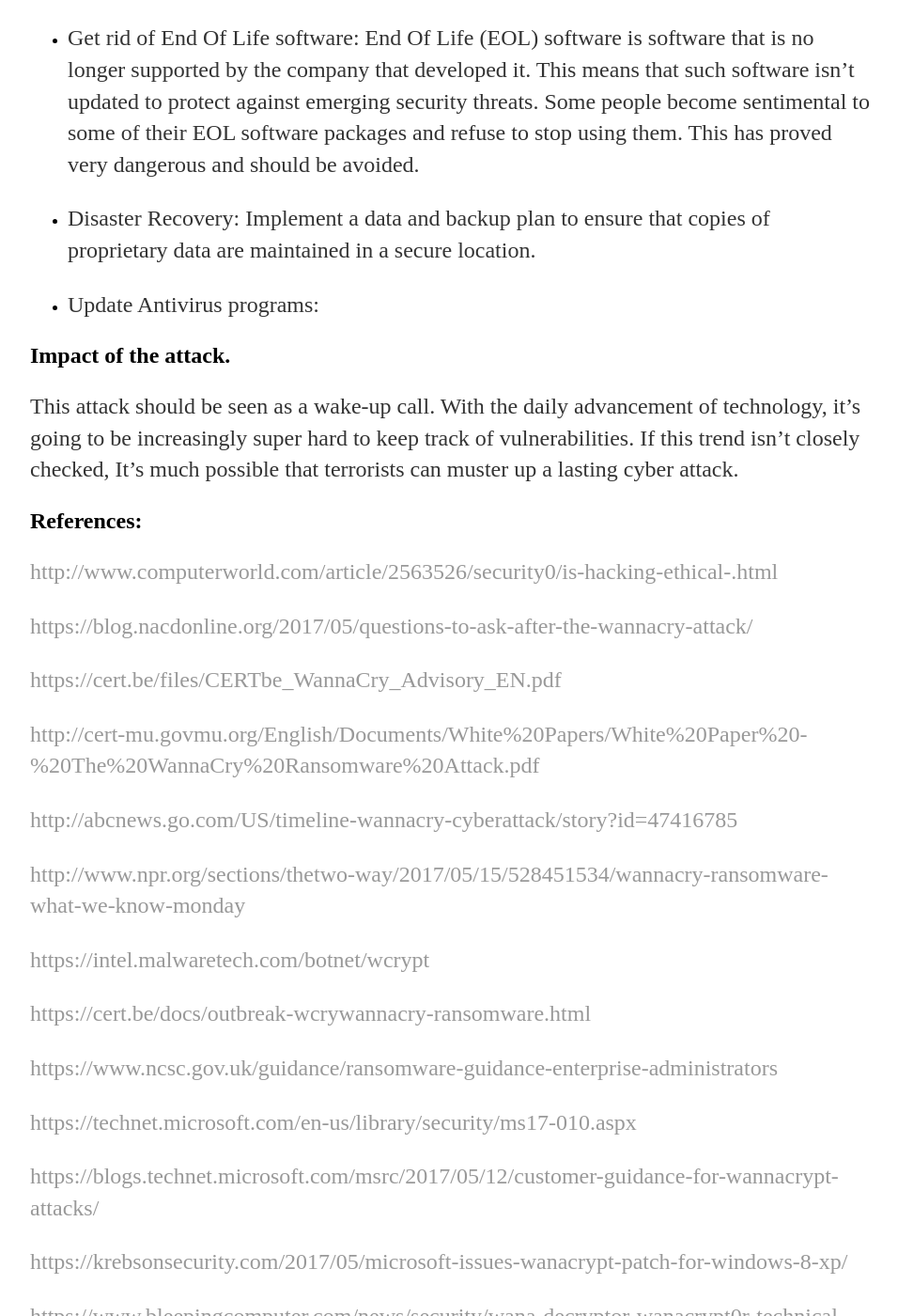
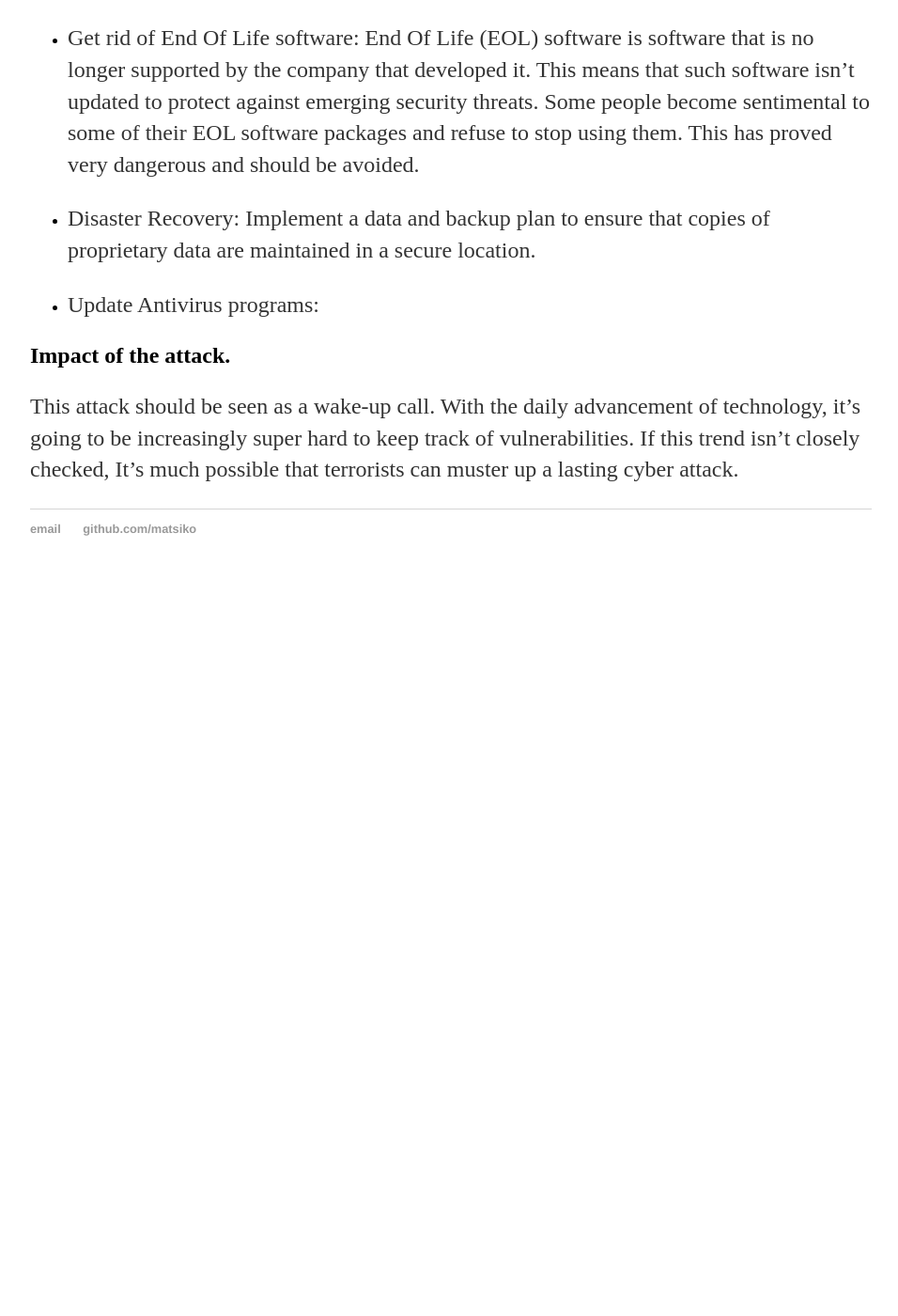
Before and after one commit to matsiko/matsiko.github.io, a Jekyll site: the page built from _posts/2017-05-27-Ransomware-attacks.md, in a window 1280 px wide and 1400 px high, scrolled down 2627 px. Shown: the whole window at 94% size, without its empty margins (160-1116 px from the left). Built offline with Jekyll 4.4.1, drawn with Linux system fonts in a browser that asks for light colours; our own code applies the rules of GitHub Pages for plain Markdown files; after the commit the page ends 3257 px from its top, so only the background shows below that; part of the change alters nothing that is shown; some of the changed text lies outside the part shown.

Commit message:
Update 2017-05-27-Ransomware-attacks.md

```diff
--- a/_posts/2017-05-27-Ransomware-attacks.md
+++ b/_posts/2017-05-27-Ransomware-attacks.md
@@ -55,45 +55,3 @@ The general public is advised to follow the **below practices** in order to **pr
 Impact of the attack.
 --------------------
 This attack should be seen as a wake-up call. With the daily advancement of technology, it’s going to be increasingly super hard to keep track of vulnerabilities. If this trend isn’t closely checked, It’s much possible that terrorists can muster up a lasting cyber attack.
-
-References:
------------
-
-
-[http://www.computerworld.com/article/2563526/security0/is-hacking-ethical-.html](http://www.computerworld.com/article/2563526/security0/is-hacking-ethical-.html)
-
-[https://blog.nacdonline.org/2017/05/questions-to-ask-after-the-wannacry-attack/](https://blog.nacdonline.org/2017/05/questions-to-ask-after-the-wannacry-attack/)
-
-[https://cert.be/files/CERTbe_WannaCry_Advisory_EN.pdf](https://cert.be/files/CERTbe_WannaCry_Advisory_EN.pdf)
-
-[http://cert-mu.govmu.org/English/Documents/White%20Papers/White%20Paper%20-%20The%20WannaCry%20Ransomware%20Attack.pdf](http://cert-mu.govmu.org/English/Documents/White%20Papers/White%20Paper%20-%20The%20WannaCry%20Ransomware%20Attack.pdf)
-
-[http://abcnews.go.com/US/timeline-wannacry-cyberattack/story?id=47416785](http://abcnews.go.com/US/timeline-wannacry-cyberattack/story?id=47416785)
-
-[http://www.npr.org/sections/thetwo-way/2017/05/15/528451534/wannacry-ransomware-what-we-know-monday](http://www.npr.org/sections/thetwo-way/2017/05/15/528451534/wannacry-ransomware-what-we-know-monday)
-
-[https://intel.malwaretech.com/botnet/wcrypt](https://intel.malwaretech.com/botnet/wcrypt)
-
-[https://cert.be/docs/outbreak-wcrywannacry-ransomware.html](https://cert.be/docs/outbreak-wcrywannacry-ransomware.html)
-
-[https://www.ncsc.gov.uk/guidance/ransomware-guidance-enterprise-administrators](https://www.ncsc.gov.uk/guidance/ransomware-guidance-enterprise-administrators)
-
-[https://technet.microsoft.com/en-us/library/security/ms17-010.aspx](https://technet.microsoft.com/en-us/library/security/ms17-010.aspx)
-
-[https://blogs.technet.microsoft.com/msrc/2017/05/12/customer-guidance-for-wannacrypt-attacks/](https://blogs.technet.microsoft.com/msrc/2017/05/12/customer-guidance-for-wannacrypt-attacks/)
-
-[https://krebsonsecurity.com/2017/05/microsoft-issues-wanacrypt-patch-for-windows-8-xp/](https://krebsonsecurity.com/2017/05/microsoft-issues-wanacrypt-patch-for-windows-8-xp/)
-
-[https://www.bleepingcomputer.com/news/security/wana-decryptor-wanacrypt0r-technical-nose-dive/](https://www.bleepingcomputer.com/news/security/wana-decryptor-wanacrypt0r-technical-nose-dive/)
-
-[https://blog.didierstevens.com/2017/05/13/quickpost-wcry-killswitch-check-is-not-proxy-aware/](https://blog.didierstevens.com/2017/05/13/quickpost-wcry-killswitch-check-is-not-proxy-aware/)
-
-[https://en.wikipedia.org/wiki/Server_Message_Block](https://en.wikipedia.org/wiki/Server_Message_Block)
-
-[https://en.wikipedia.org/wiki/EternalBlue](https://en.wikipedia.org/wiki/EternalBlue)
-
-[https://arstechnica.com/information-technology/2017/05/nhs-ransomware-cyber-attack/](https://arstechnica.com/information-technology/2017/05/nhs-ransomware-cyber-attack/)
-
-[https://en.wikipedia.org/wiki/DoublePulsar](https://en.wikipedia.org/wiki/DoublePulsar)
-
-[https://en.wikipedia.org/wiki/WannaCry_ransomware_attack](https://en.wikipedia.org/wiki/WannaCry_ransomware_attack)
```
